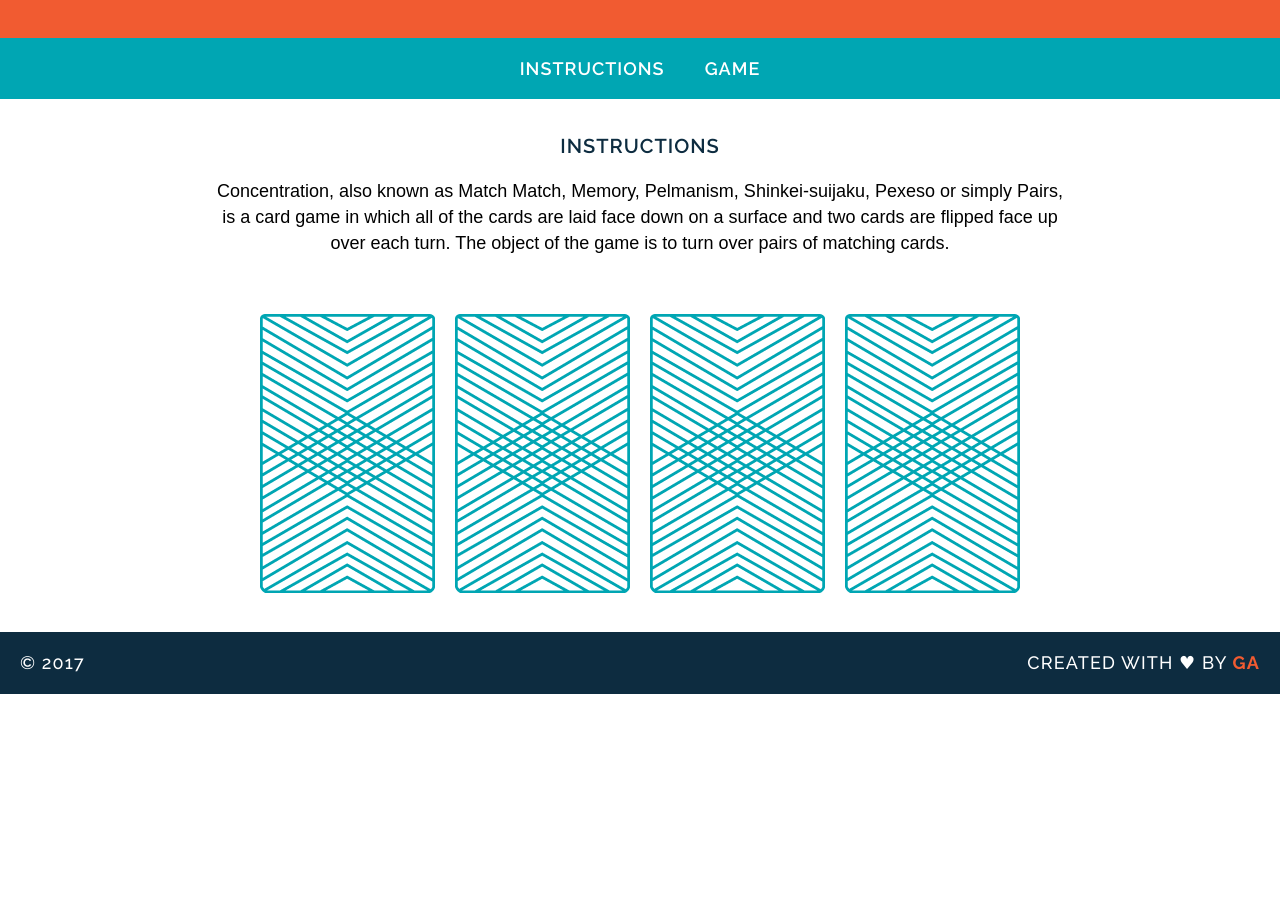
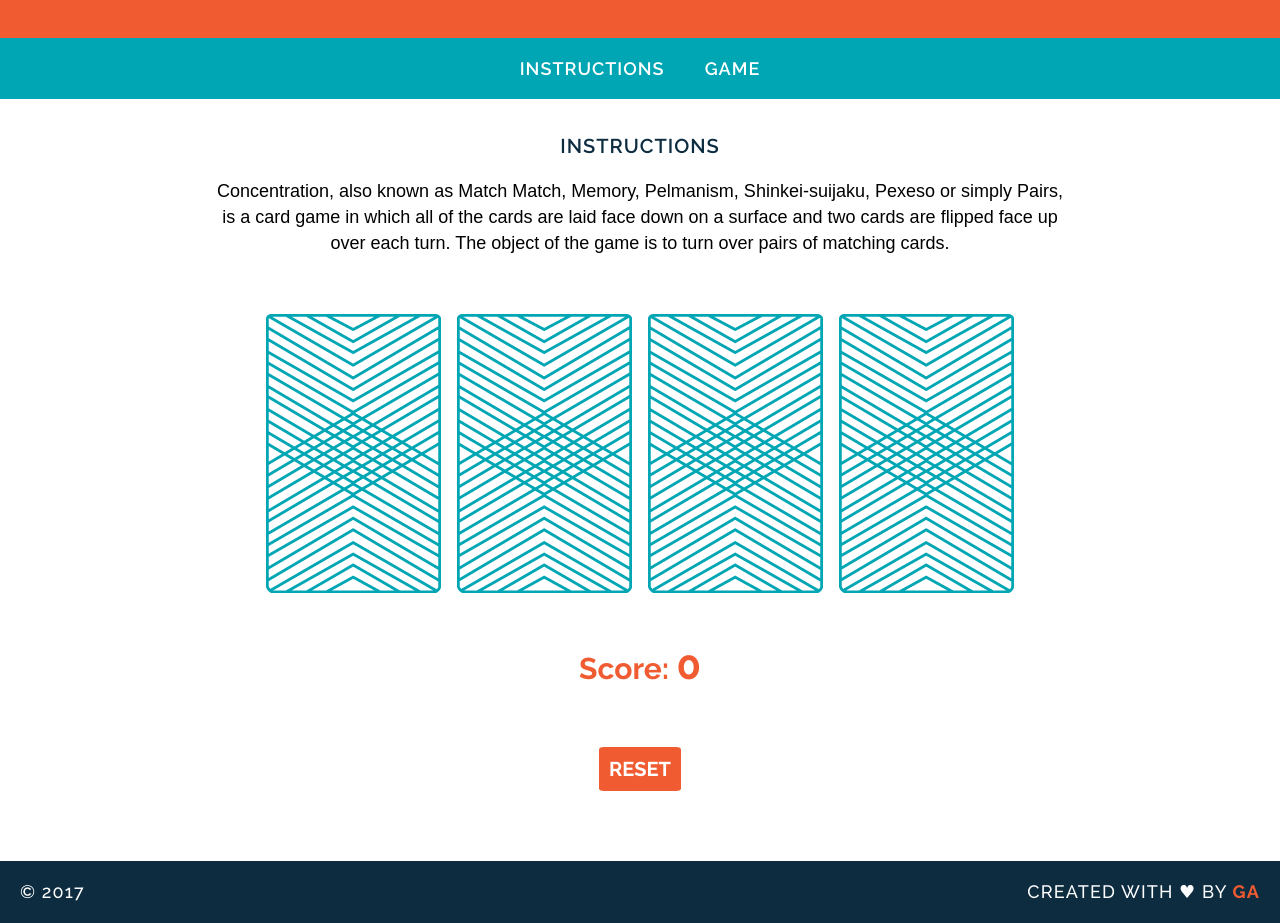
Before and after one commit to sleeptightiger/memory_game, a plain HTML site: page index.html in a window 1280 px wide. Shown: the part 135-1058 px from the top of the page. Before the commit the page ends 829 px from the top, so only its background shows below. Drawn offline with Linux system fonts and the light colour scheme; a web font is replaced by a local one.

Commit message:
created game logic

```diff
--- a/index.html
+++ b/index.html
@@ -17,13 +17,11 @@
         <main>
             <h3 id="instructions">Instructions</h3>
             <p>Concentration, also known as Match Match, Memory, Pelmanism, Shinkei-suijaku, Pexeso or simply Pairs, is a card game in which all of the cards are laid face down on a surface and two cards are flipped face up over each turn. The object of the game is to turn over pairs of matching cards.</p>
-            <div id="game">
-                <img src="images/back.png" alt="Queen of Diamonds">
-                <img src="images/back.png" alt="Queen of Hearts">
-                <img src="images/back.png" alt="King of Diamonds">
-                <img src="images/back.png" alt="King of Hearts">
+            <div id="game-board" class="board clearfix">
+
             </div>
-
+            <p class="scoreBoard">Score: <span id="score">0</span></p>
+            <button type="button" id="reset-button">RESET</button>
         </main>
         <footer class="clearfix">
             <p class="copyright">&copy; 2017</p>
--- a/js/main.js
+++ b/js/main.js
@@ -22,25 +22,52 @@ var cards = [
 
 ];
 var cardsInPlay = [];
+var score = 0;
+
+var updateScore = function() {
+    document.getElementById('score').innerHTML = score;
+}
+
+var createBoard = function() {
+    for (var i = 0; i < cards.length; i++) {
+        var cardElement = document.createElement('img');
+        cardElement.setAttribute('src', 'images/back.png');
+        cardElement.setAttribute('data-id', i);
+        cardElement.addEventListener('click', flipCard);
+        document.getElementById('game-board').appendChild(cardElement);
+    }
+}
+
+var reset = function() {
+    document.getElementById('game-board').innerHTML = "";
+    createBoard();
+};
+
+document.getElementById('reset-button').addEventListener('click', reset);
 
 var checkForMatch = function() {
+
     if(cardsInPlay.length === 2) {
         if(cardsInPlay[0] === cardsInPlay[1]) {
             alert("You found a match!");
+            score += 1;
+            updateScore();
+            cardsInPlay = [];
         } else {
             alert("Sorry, try again.");
+            cardsInPlay = [];
+            reset();
         }
     }
 };
 
-var flipCard = function(cardId) {
-    console.log("User flipped " + cards[cardId].rank);
+var flipCard = function() {
+    var cardId = this.getAttribute('data-id');
+    this.setAttribute('src', cards[cardId].cardImage);
     cardsInPlay.push(cards[cardId].rank);
-    console.log(cards[cardId].cardImage);
-    console.log(cards[cardId].suit);
+    checkForMatch();
 
-    checkForMatch();
+
 };
 
-flipCard(0);
-flipCard(2);
+createBoard();
--- a/style.css
+++ b/style.css
@@ -101,3 +101,28 @@ footer {
     color: #f15b31;
     font-weight: 700;
 }
+
+#reset-button {
+    margin: 35px auto;
+    padding: 10px;
+    background-color: #f15b31;
+    border-radius: 6%;
+    color: white;
+    font-family: "Raleway", sans-serif;
+    font-weight: bold;
+    font-size: 20px;
+    border: 0px;
+}
+
+.scoreBoard {
+    margin-top: 55px;
+    color: #f15b31;
+    font-family: "Raleway", sans-serif;
+    font-weight: bold;
+    font-size: 30px;
+
+}
+
+#score {
+    font-size: 40px;
+}
```
